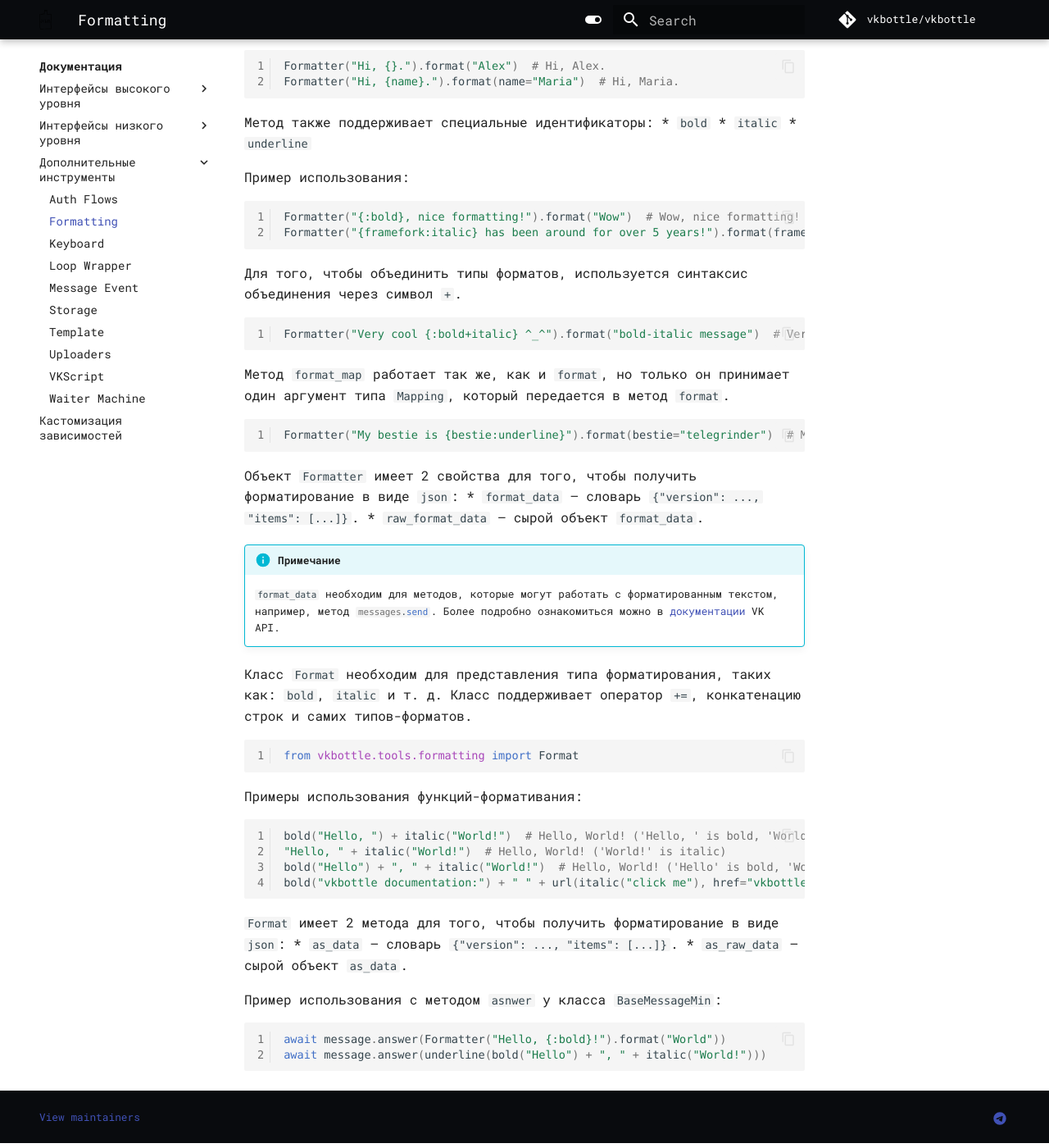
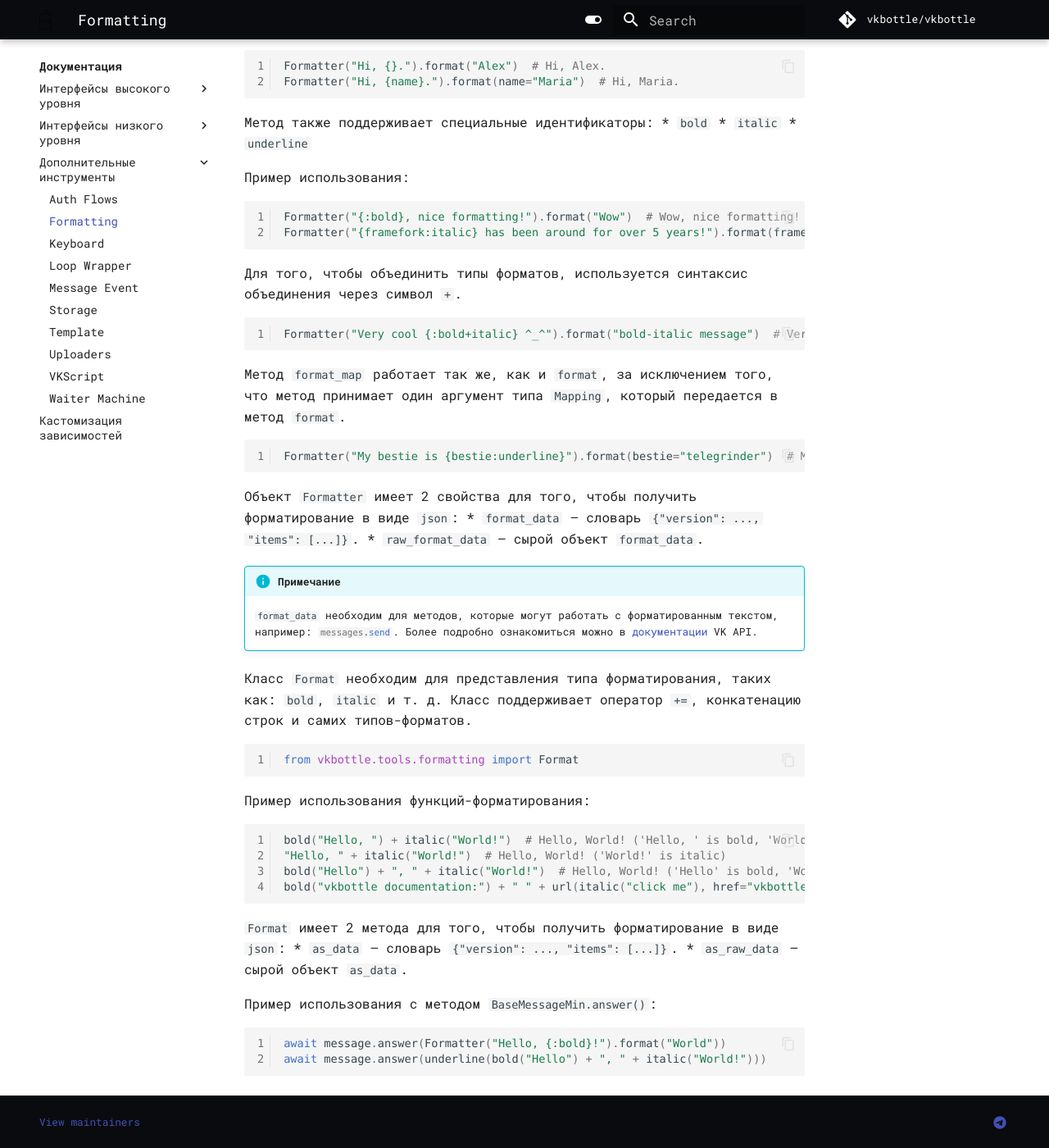
Before and after one commit to vkbottle/vkbottle, an MkDocs documentation site: the page built from docs/tools/formatting.md, in a window 1280 px wide and 1400 px high, scrolled down 621 px. Shown: the whole window at 82% size. Built offline with MkDocs 1.6.1 and Material for MkDocs 9.7.7, drawn with Linux system fonts in a browser that asks for light colours; some web fonts are replaced; comment, search, counter and statistics services are not loaded.

Commit message:
docs: fix typo

````diff
--- a/docs/tools/formatting.md
+++ b/docs/tools/formatting.md
@@ -39,7 +39,7 @@
 Formatter("Very cool {:bold+italic} ^_^").format("bold-italic message")  # Very cool bold-italic message ^_^
 ```
 
-Метод `format_map` работает так же, как и `format`, но только он принимает один аргумент типа `Mapping`, который передается в метод `format`.
+Метод `format_map` работает так же, как и `format`, за исключением того, что метод принимает один аргумент типа `Mapping`, который передается в метод `format`.
 ```python
 Formatter("My bestie is {bestie:underline}").format(bestie="telegrinder")  # My bestie is telegrinder
 ```
@@ -57,7 +57,7 @@
 from vkbottle.tools.formatting import Format
 ```
 
-Примеры использования функций-формативания:
+Пример использования функций-форматирования:
 
 ```python
 bold("Hello, ") + italic("World!")  # Hello, World! ('Hello, ' is bold, 'World!' is italic)
@@ -70,7 +70,7 @@
 * `as_data` — словарь `{"version": ..., "items": [...]}`.
 * `as_raw_data` — сырой объект `as_data`.
 
-Пример использования с методом `asnwer` у класса `BaseMessageMin`:
+Пример использования с методом `BaseMessageMin.answer()`:
 
 ```python
 await message.answer(Formatter("Hello, {:bold}!").format("World"))
````
Also changed, not shown: other parts of docs/tools/formatting.md (+1 -1 lines).
